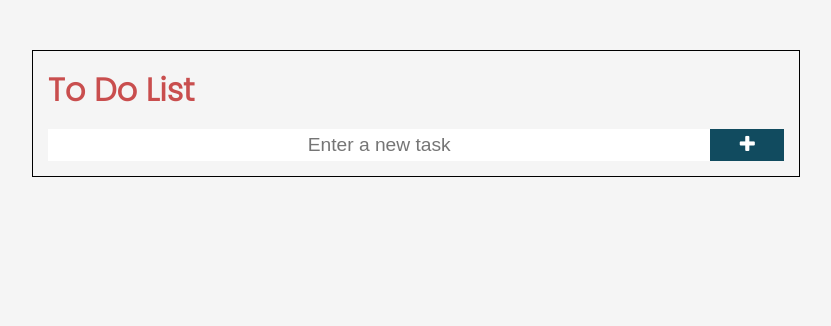
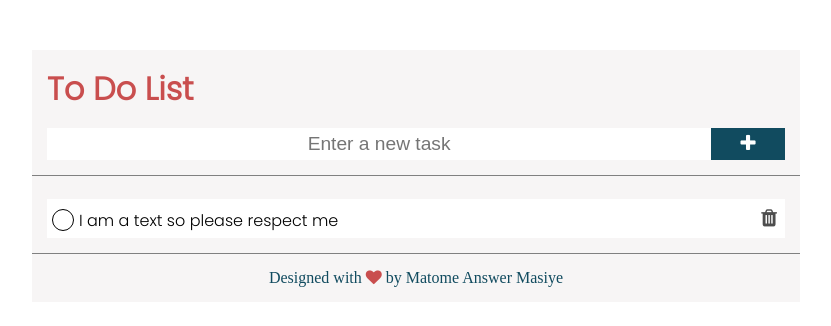
Before and after one commit to masiyematome/todo-app, a plain HTML site: page index.html in a window 1280 px wide. Both pictures are taken after a click on the button 971 px from the left and 145 px from the top of the page. Shown: the whole page, without its empty margins (224-1055 px from the left). Drawn offline with Linux system fonts and the light colour scheme.

Commit message:
The body part of the to do app was added and as well as the delete item button

```diff
--- a/app.js
+++ b/app.js
@@ -0,0 +1,45 @@
+//Selectors
+
+const todoInput = document.querySelector(".todo-input");
+const todoButton = document.querySelector(".todo-button");
+const todoList = document.querySelector(".todo-list");
+
+//Event Listeners
+
+todoButton.addEventListener("click",addTask);
+todoList.addEventListener("click",deleteOrMark);
+
+//Functions
+
+function addTask(){
+
+    const todoItem = document.createElement("div");
+    todoItem.classList.add("todo-item");
+
+    const todoText = document.createElement("li");
+    todoText.classList.add("todo-text");
+    todoText.innerText = "I am a text so please respect me";
+    todoItem.appendChild(todoText);
+
+    const trashButton = document.createElement("button");
+    trashButton.classList.add("trash-button");
+    trashButton.innerHTML = '<i class = "fa fa-trash"></i>';
+    todoItem.appendChild(trashButton);
+
+    todoList.appendChild(todoItem);
+
+}
+
+function deleteOrMark(ev){
+    const clicked = ev.target;
+
+    if(clicked.classList[0] == "trash-button"){
+        const todo = clicked.parentElement;
+        todo.remove();
+    }
+
+    else{
+        console.log("I will be marked");
+    }
+
+}
--- a/index.html
+++ b/index.html
@@ -27,9 +27,15 @@
 
                 </div>
 
-                <div class = "todo-body"></div>
+                <div class = "todo-body">
 
-                <div class = "todo-footer"></div>
+                    <ul class = "todo-list"></ul>
+
+                </div>
+
+                <div class = "todo-footer">
+                    <p>Designed with <i class = "fa fa-heart"></i> by Matome Answer Masiye</p>
+                </div>
 
             </div>
 
--- a/styles.css
+++ b/styles.css
@@ -5,19 +5,24 @@
 }
 
 body{
-    background-color: #f5f5f5;
+    background-color: white;
 }
+
+/**The to do list parent container**/
 
 .todo-container{
     width : 60%;
     position : relative;
     margin : auto;
     top : 50px;
-    border : 1px solid black;
+    background-color : rgb(247, 245, 245);
 }
+
+/**The header part of the the todo container starts here**/
 
 .todo-header{
     padding : 15px;
+    border-bottom : 1px solid gray;
 }
 
 .todo-header h1{
@@ -51,7 +56,7 @@ body{
     background-color : #114b5f;
     color : white;
     cursor: pointer;
-    font-weight: lighter;
+    transition: all ease-in-out 0.5s;
 }
 
 .todo-header button .fa{
@@ -61,3 +66,74 @@ body{
 .todo-header button:hover{
     background-color : #0c3947;
 }
+
+/**The body of the to do container starts here**/
+
+.todo-body{
+    padding : 15px;
+}
+
+.todo-body .todo-list{
+    list-style-type:none;
+}
+
+.todo-body .todo-item{
+    background-color : white;
+    margin-top : 8px;
+    position : relative;
+}
+
+.todo-body .todo-text{
+    padding : 5px;
+    font-family: 'poppins',sans-serif;
+    cursor: pointer;
+}
+
+.todo-body .todo-text::before{
+    content : "";
+    border-width : 5px;
+    border : 1px solid black;
+    height : 20px;
+    width : 20px;
+    display : inline-block;
+    position : relative;
+    top : 5px;
+    margin-right : 5px;
+    border-radius: 50%;
+}
+
+.todo-body .trash-button {
+    position : absolute;
+    top : 0%;
+    right : 0%;
+    font-size : 20px;
+    border : none;
+    outline : none;
+    padding : 8px;
+    background-color: transparent;
+    color : rgb(77, 77, 77);
+    cursor: pointer;
+    transition: all ease-in-out 0.5s;
+}
+
+.todo-body .trash-button:hover{
+    color : #c94e4e;
+}
+
+.todo-body .trash-button .fa{
+    pointer-events: none;
+}
+
+
+/**The footer of the todo container starts here**/
+
+.todo-footer{
+    border-top : 1px solid gray;
+    padding : 15px;
+    color : #114b5f;
+    text-align : center;
+}
+
+.todo-footer .fa{
+    color : #c94e4e;
+}
```
